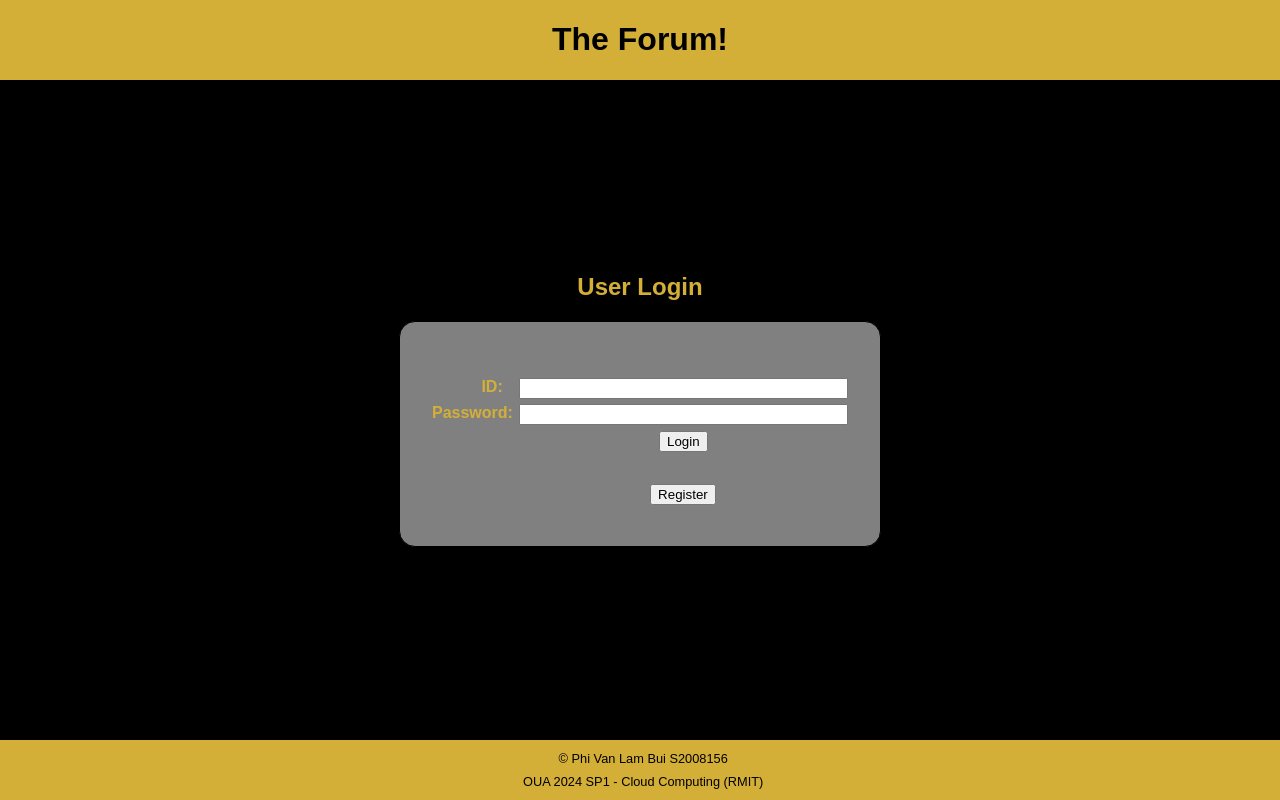
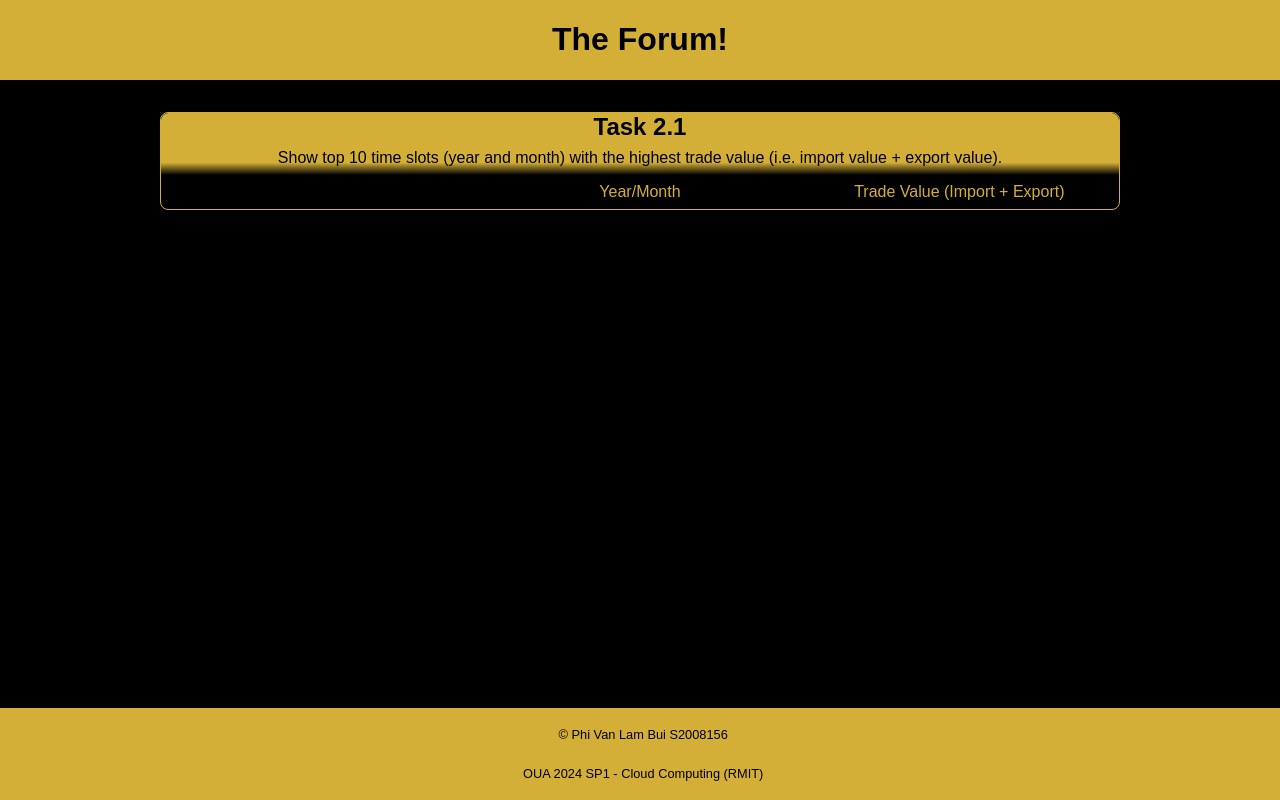
Before and after one commit to Fi-Boo/s2008156-cca1-2, a Flask app: template templates/index.html in a window 1280 px wide. Run offline with Flask 3, Linux system fonts and the light colour scheme; the template is opened without the code that fills it, so the values that code supplies are empty.

Commit message:
task 2.1 complete. still 2.2 and 2.3

```diff
--- a/app.yaml
+++ b/app.yaml
@@ -1,13 +1,8 @@
 runtime: python39
-
-env_variables:
-  BUCKET_NAME: "s2008156-cca1"
 
 handlers:
 - url: /static
   static_dir: static
-- url: /images
-  static_dir: static/images
 - url: /.*
   secure: always
   script: auto
--- a/main.py
+++ b/main.py
@@ -1,349 +1,34 @@
 
 import datetime
-from flask import Flask, redirect, render_template, request, session, url_for
-from google.cloud import datastore, storage
-#from google.cloud.datastore import query
-from google.cloud.datastore.query import PropertyFilter
-
-
-datastore_client = datastore.Client()
-storage_client = storage.Client()
-
-bucket_name = "s2008156-cca1"
-bucket = storage_client.bucket(bucket_name)
-bucketProfilePath = "https://storage.cloud.google.com/s2008156-cca1/profile"
-bucketPostPath = "https://storage.cloud.google.com/s2008156-cca1/"
-filepath = "D:/Bachelor of IT - OUA/9. Cloud Computing/A1/s2008156_A1/static/images/"
-
-#went with an object for the users. This will probably be obselete once i hook up datastore
-class User:
-    def __init__(self, id, username, password):
-        self.id = id
-        self.username = username
-        self.password = password
-
-    def getID(self):
-        return self.id
-
-    def getUsername(self):
-        return self.username
-
-    def getPassword(self):
-        return self.password
-
-    def setPassword(self, password):
-        self.password = password
-
-    def setUsername(self, username):
-        self.username = username
-
-class Post:
-    def __init__ (self, user, timestamp, subject, message):
-        self.user = user
-        self.timestamp = timestamp
-        self.subject = subject
-        self.message = message
-
-def validateLogin(id,password):
-    query = datastore_client.query(kind="user")
-    query.add_filter(filter = PropertyFilter("id", "=", id))
-    query.add_filter(filter = PropertyFilter("password", "=", password))
-
-    return list(query.fetch())
-
-def setUser(id,password):
-    query = datastore_client.query(kind="user")
-    query.add_filter(filter = PropertyFilter("id", "=", id))
-    query.add_filter(filter = PropertyFilter("password", "=", password))
-
-    for entity in query.fetch():
-
-        user = User(entity["id"],entity["user_name"],entity["password"])
-
-        return user
-
-def checkId(id):
-    query = datastore_client.query(kind="user")
-    query.add_filter(filter = PropertyFilter("id", "=", id))
-
-    return list(query.fetch())
-
-def checkUname(username):
-    query = datastore_client.query(kind="user")
-    query.add_filter(filter = PropertyFilter("user_name", "=", username))
-
-    return list(query.fetch())
-
-def updatePassword(username, newPword):
-
-    with datastore_client.transaction():
-
-        query = datastore_client.query(kind="user")
-        query.add_filter(filter = PropertyFilter("user_name", "=", username))
-
-        for entity in query.fetch():
-
-            user = datastore_client.get(entity.key)
-            user["password"] = newPword
-            datastore_client.put(user)
-
-def addUser(id, username, password):
-
-    entity = datastore.Entity(key=datastore_client.key("user"))
-    entity.update({"id": id, "user_name": username, "password": password})
-    datastore_client.put(entity)
-
-def getIDfromName(user):
-    query = datastore_client.query(kind="user")
-    query.add_filter(filter = PropertyFilter("user_name", "=", user))
-
-    for entity in query.fetch():
-
-        return entity["id"]
-
-
-def addForumPost(subject, message, file):
-
-    imageSrc = getProfileImgSrc(session['user'])
-
-    if file == "NA":
-        postImage = "NA"
-    else:
-        uploadImg("post", "NA", file)
-        postImage = bucketPostPath + file.filename
-
-    entity = datastore.Entity(key=datastore_client.key("post"), exclude_from_indexes=("subject", "message"))
-    entity.update({"user": session["user"], "timestamp": datetime.datetime.now(tz=datetime.timezone.utc).strftime("%Y-%m-%d %H:%M:%S")  ,"subject": subject, "message": message, "profileImg": imageSrc, "postImg": postImage} )
-    datastore_client.put(entity)
-
-def getPosts(number):
-    query = datastore_client.query(kind="post")
-    query.order = ["-timestamp"]
-
-    times = query.fetch(limit=number)
-    return times
-
-def getPostsByUser(user):
-    query = datastore_client.query(kind="post")
-    query.add_filter(filter = PropertyFilter("user", "=", user))
-
-    tempList = list(query.fetch())
-
-    #https://note.nkmk.me/en/python-dict-list-sort/
-    time = sorted(tempList, key = lambda x: x['timestamp'], reverse=True)
-
-    return time
-
-def uploadImg(type, regoId, file):
-
-    if type == "profile":
-
-        imageName = "profile" + regoId
-
-    else:
-
-        imageName = file.filename
-
-    blob = bucket.blob(imageName)
-    blob.upload_from_file(file)
-
-def getProfileImgSrc(user):
-
-    return bucketProfilePath + getIDfromName(user)
-
-def editForumPost(postNumber, subject, message, postOldImg, postNewImg):
-
-    postImage=""
-
-    if postNewImg == "NA":
-
-        postImage = "NA"
-
-        if postOldImg[0:5] == "https":
-
-            postImage = postOldImg
-
-    else:
-
-        uploadImg("post", "NA", postNewImg)
-        postImage = bucketPostPath + postNewImg.filename
-        print(postImage)
-
-    postList = getPostsByUser(session['user'])
-    entity = postList[int(postNumber)-1]
-    key = entity.key
-    user = datastore_client.get(key)
-    user["subject"] = subject
-    user["message"] = message
-    user["timestamp"] = datetime.datetime.now(tz=datetime.timezone.utc).strftime("%Y-%m-%d %H:%M:%S")
-    user["postImg"] = postImage
-    datastore_client.put(user)
-
-    print(user)
-    print("successfully updated Post")
+from flask import Flask, render_template
+from google.cloud import bigquery
 
 
 
-#FLASK RELATED
+bigQuery_client = bigquery.Client()
+
 
 app = Flask(__name__)
-app.secret_key = "helloworld"
-app.config['UPLOAD_FOLDER'] = "/static/img"
 
-#this routes the pages as per tutorial
 @app.route("/", methods=['GET', 'POST'])
 def index():
-    if request.method == 'POST':
 
-        if "user" in session:
+    query = """
+    SELECT time_ref, SUM(value) as total
+    FROM `s2008156-cca1-2.country.gsquarterlySeptember20`
+    GROUP BY time_ref
+    ORDER BY total DESC
+    LIMIT 10;
+    """
+    job = bigQuery_client.query_and_wait(query)
 
-            print(session["user"])
-            return redirect(url_for('forumMain'))
-            #return redirect(url_for('forumMain'))
+    results = list(job)
 
-        else:
+    for result in results:
 
-            #take the user input id and password from the html form and store it for validation
-            login_id = request.form.get("loginid")
-            login_pw = request.form.get("loginpw")
+        print(result)
 
-            results = validateLogin(login_id, login_pw)
-
-            if len(results) > 0:
-
-                print("valid login credentials")
-                user = setUser(login_id,login_pw)
-                session["user"] = user.getUsername()
-
-                return redirect(url_for('forumMain'))
-
-            else:
-
-                print("invalid login credentials")
-                return render_template("index.html", error_message = "incorrect id or password")
-    else:
-
-        session.clear()
-        return render_template("index.html")
-
-@app.route("/registration", methods=['GET', 'POST'])
-def registration():
-
-    if request.method == 'POST':
-
-        regoId = request.form.get("regId")
-        regoUname = request.form.get("regUsername")
-        regoPword = request.form.get("regPword")
-        file = request.files["filename"]
-
-        if (len(checkId(regoId)) > 0):
-
-            return render_template("registration.html", error_message = "The ID already exists")
-
-        elif (len(checkUname(regoUname)) > 0):
-
-            return render_template("registration.html", error_message = "The username already exists")
-
-        else:
-
-            uploadImg("profile", regoId, file)
-            addUser(regoId, regoUname, regoPword)
-            session.clear()
-            return redirect(url_for('index'))
-
-    else:
-
-        return render_template("registration.html")
-
-
-@app.route("/userAdmin", methods=['GET', 'POST'])
-def userAdmin():
-
-    times = getPostsByUser(session["user"])
-
-    imageSrc = getProfileImgSrc(session["user"])
-
-    if "user" in session:
-
-        if request.method == 'POST':
-
-            selection = request.form.get("postID")
-
-            if selection == "0":
-
-                print("got this far")
-                oldPword = request.form.get("oldPword")
-                newPword = request.form.get("newPword")
-
-                tempList = checkUname(session["user"])
-
-                for item in tempList:
-                    if item["password"] == oldPword:
-
-
-                        updatePassword(session["user"], newPword)
-                        session.clear()
-                        return redirect(url_for('index'))
-
-                    else:
-
-                        print("old password mismatch")
-                        return render_template("userAdmin.html", name = session["user"], error_message = "incorrect password", times = times, imageSrc = imageSrc)
-
-            elif selection =="1":
-
-                postNumber = request.form.get("postID")
-                subject = request.form.get("postSubject")
-                message = request.form.get("editPostMessage")
-                postOldImg = request.form.get("postImgSrc")
-                postNewImg = request.files["filename"]
-
-                try:
-
-                    editForumPost(postNumber, subject, message, postOldImg, postNewImg)
-
-                except:
-
-                    editForumPost(postNumber, subject, message, postOldImg, "NA")
-
-                return redirect(url_for('forumMain'))
-
-        elif request.method == 'GET':
-
-            print("GET")
-            postID = request.form.get("postID")
-            print(postID)
-
-
-            return render_template("userAdmin.html", name = session["user"], times = times, imageSrc = imageSrc)
-
-    else:
-
-        return redirect(url_for('index'))
-
-
-@app.route("/forumMain", methods=['GET', 'POST'])
-def forumMain():
-
-    imageSrc = getProfileImgSrc(session["user"])
-
-    times = getPosts(10)
-
-    if request.method == 'POST':
-
-        subject = request.form.get("newSubject")
-        message = request.form.get("newMessage")
-        file = request.files["filename"]
-
-        try:
-
-            addForumPost(subject, message, file)
-
-        except:
-
-            addForumPost(subject, message, "NA")
-
-    return render_template("forumMain.html", name = session["user"], times = times, imageSrc = imageSrc)
+    return render_template("index.html", results = results)
 
 if __name__ == "__main__":
     app.run(host="127.0.0.1", port=8080, debug=True)
--- a/requirements.txt
+++ b/requirements.txt
@@ -1,6 +1,3 @@
 Flask==3.0.2
 google.cloud.bigquery
 google.cloud
-google.cloud.datastore
-google.cloud.storage
-protobuf==3.20.*
--- a/static/style.css
+++ b/static/style.css
@@ -24,11 +24,6 @@ header, footer {
     margin: 0;
 }
 
-p {
-    margin: 0;
-    padding: 0;
-}
-
 footer {
     top: auto;
     bottom: 0;
@@ -41,204 +36,41 @@ footer p {
 }
 
 .content {
-    height: 100%;
     display: flex;
     flex-direction: column;
-    align-items: center;
+    align-content: center;
     justify-content: center;
-}
-
-.forumContent, #userAdminContent {
-    height: 100%;
-    display: flex;
-    flex-direction: column;
-    align-items: center;
+    margin: 5rem auto 0;
+    width: 60rem;
 
 }
 
-
-#loginBox, #regoBox {
-    border-radius: 1rem;
-    width: 30rem;
-    height: 14rem;
-    margin: auto;
-    background-color: grey;
-    border: 1px solid black;
+.taskDesc {
+    width: 100%;
+    background-image: linear-gradient(#d4af37 80%, black);
+    color: black;
+    padding: 0;
+    border-radius: 0.5rem 0.5rem 0 0;
 }
 
-input {
-    text-align: center;
-}
-
-.loginForm, .regoForm, .loginRego, .postForm, .passwordChange {
-    display: grid;
-    grid-template-columns:17% 83%;
-    grid-column-gap: 1rem;
-    grid-row-gap: 0.35rem;
-    margin: 2rem 2rem 0;
-
-}
-
-.loginForm input, .regoForm input {
-    margin-right: 1rem;
-}
-
-.loginRego {
-    margin: 2rem 2.9rem 0 2rem;
-}
-
-.passwordChange {
-    grid-template-columns:40% 60%;
-}
-
-label {
-    font-weight: bold;
-    text-align: right;
-}
-
-.profileImg {
-    border-radius: 50%;
-    border: 1px solid grey;
-    max-width: 120px;
-    max-height: 120px;
-}
-
-.profileBlock {
-    display: grid;
-    grid-template-columns: 2fr 1fr;
-    grid-template-areas:
-        'greeting profile'
-        'logout profile';
-    margin-top: 8rem;
-}
-
-.greeting {
-    grid-area: greeting;
-
-}
-
-.profileImg, #userAdminImage {
-    grid-area: profile;
-}
-
-.logoutBtn, .passwordChange {
-    grid-area: logout;
-}
-
-#newMsgBlock, #editMsgBlock {
-    border: 1px solid #d4af37;
-    border-radius: 1rem;
-    min-width: 30rem;
-    width: 50rem;
-    padding: 2rem;
-}
-
-.postForm {
-    grid-template-columns:15% 85%;
-}
-
-.postForm input, textarea {
-    text-align: left;
-    vertical-align: top;
-    padding: 0.25rem 1rem;
-}
-
-#newMessage, #editPostMessage {
-    height: 10rem;
-}
-
-a:link, a:visited {
-    text-decoration: none;
-    color: #d4af37;
-}
-
-a:hover {
-    text-decoration: underline;
-    color: grey;
-}
-
-a:active {
-    color: white;
-}
-
-.postBlockHead, .postBlockBody {
-    min-width: 30rem;
-    width: 50rem;
-    padding: 1rem 2rem;
-}
-
-.postBlockHead {
-    display: grid;
-    grid-template-columns: 10% 90%;
-    grid-template-rows: 80% 20%;
-    grid-template-areas:
-        'image subject'
-        'user timestamp';
-    border-radius: 1rem 1rem 0 0;
-    background-image: linear-gradient(#d4af37, black);
-    color: white;
-}
-
-.postProfileImg {
-    grid-area: image;
-}
-
-.postUser {
-    grid-area: user;
-    text-align: center;
-    font-size: 0.75rem;
-    margin-right: 1rem;
-
-}
-
-.postSubject {
-    grid-area: subject;
-    text-align: left;
-    color: white;
-    font-size: 2rem;
+.taskDesc h2 {
+    padding: 0;
     margin: 0;
 }
 
-.postTime {
-    grid-area: timestamp;
-    text-align: left;
-    font-size: 0.75rem;
+p {
+    margin: 0;
+    padding: 0.5rem;
 }
 
-.postBlockBody {
-    max-height: fit-content;
-    min-height: 5rem;
-    text-align: left;
-    border-radius: 0 0 1rem 1rem;
-    margin-bottom: 0.25rem;
-    background-color: black;
+.task2_1 {
+    border: 1px solid #d4af37;
+    border-radius: 0.5rem;
+    margin-top: 2rem;
 }
 
-.postBlockBody p, .postImg {
-    padding-left: 5rem;
-    line-height: 2rem
+#list2_1 {
+    display: grid;
+    grid-template-columns: 1fr 1fr 1fr;
+    margin: auto;
 }
-
-.postProfileImg {
-    height: 60px;
-    width: 60px;
-    border-radius: 50%;
-}
-
-#userAdminImage {
-    height: 200px;
-    width: 200px;
-    border-radius: 50%;
-}
-
-#editPostSubject {
-    color: black;
-}
-
-#editPostTime {
-    text-align: left;
-}
-
-#editPostImg {
-    width: 3rem;
-}
--- a/templates/index.html
+++ b/templates/index.html
@@ -3,7 +3,7 @@
 <head>
     <meta charset="UTF-8">
     <meta name="viewport" content="width=device-width, initial-scale=1.0">
-    <title> s2008156 Cloud Computing A1 2024 SP1 </title>
+    <title> s2008156 Cloud Computing A1 2024 SP1 Task 2 </title>
         <script src="{{ url_for('static', filename='script.js') }}"></script>
         <link type="text/css" rel="stylesheet" href="{{ url_for('static', filename='style.css') }}">
 </head>
@@ -12,27 +12,23 @@
             <h1> The Forum! </h1>
         </header>
         <div class="content">
-            <div class="outerBox">
-                <h2>User Login</h2>
-                <div id="loginBox">
-                    <form class="loginForm" enctype="multipart/form-data" method="POST">
-                        <br>
-                        <p> {{ error_message }} </p>
-                        <label for="loginid">ID: </label>
-                        <input type="text" id="loginid" name="loginid" required>
-                        <label for="loginpw">Password: </label>
-                        <input type="password" id="loginpw" name="loginpw" required>
-                        <br>
-                        <div>
-                            <input type="submit" value="Login">
-                        </div>
-                    </form>
-                    <form class="loginRego" action="{{ url_for('registration') }}">
-                        <br>
-                        <div>
-                            <input type="submit" value="Register">
-                        </div>
-                    </form>
+            <div class="task2_1">
+                <div class="taskDesc">
+                    <h2>Task 2.1</h2>
+                    <p>Show top 10 time slots (year and month) with the highest trade value (i.e. import value + export value).
+                </div>
+                <div id="list2_1">
+
+                    <br>
+                    <p> Year/Month</p>
+                    <p> Trade Value (Import + Export)</p>
+
+                    {% for result in results %}
+                        <p> {{loop.index}}</p>
+                        <p>{{ result['time_ref'] }}</p>
+                        <p>{{ result['total'] }}</p>
+
+                    {% endfor %}
                 </div>
             </div>
         </div>
```
